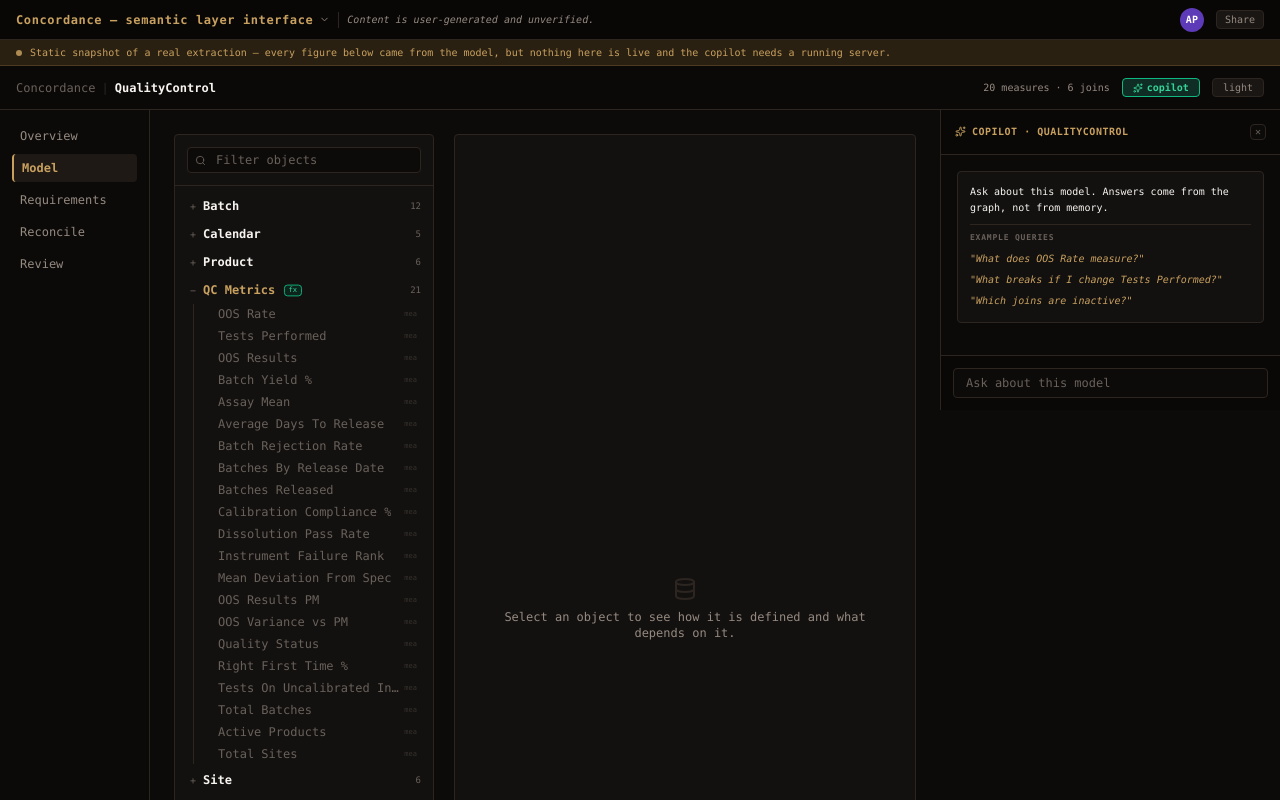
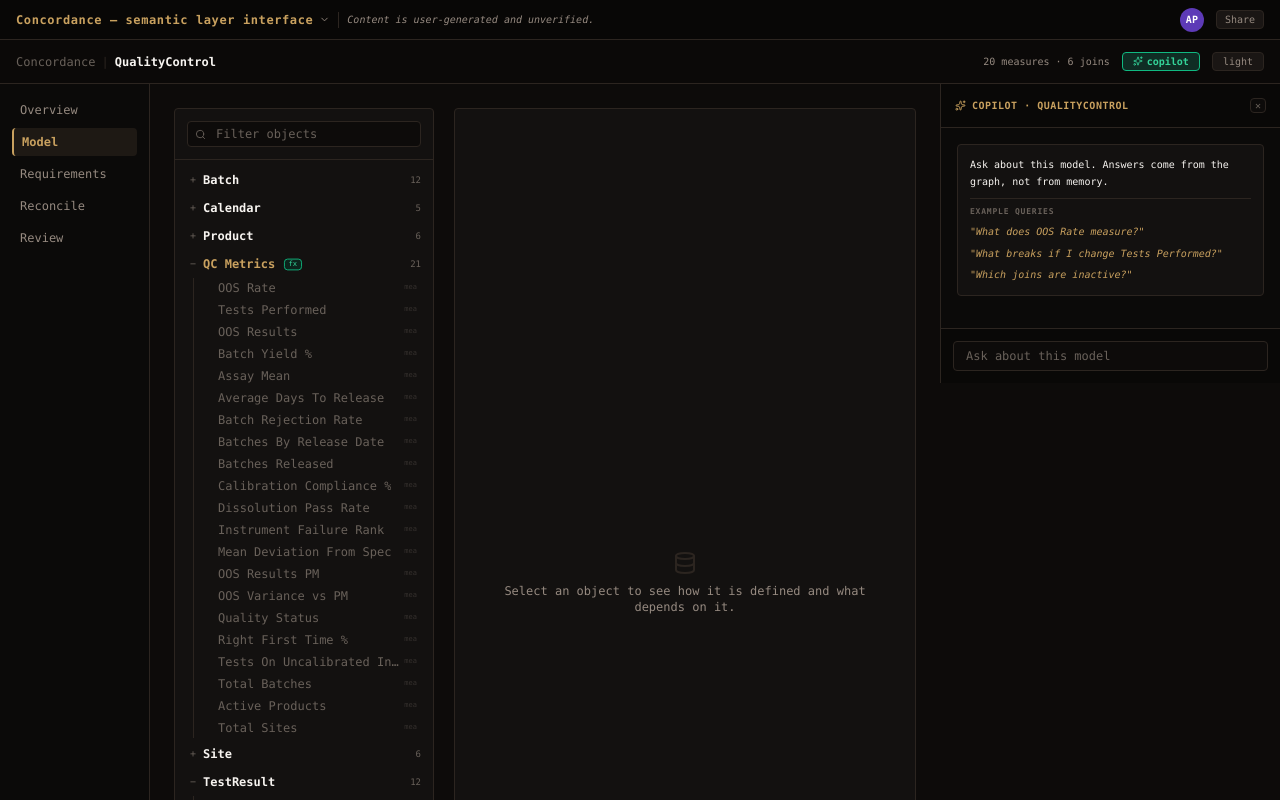
Before and after one commit to amulyapatil0107/concordance, a React (Vite) app: page / in a window 1280 px wide. Shown: the top 800 px of the page. Built offline with nearby package versions, Linux system fonts and the light colour scheme.

Commit message:
style: remove amber warning banner from dashboard layout

```diff
--- a/src/App.tsx
+++ b/src/App.tsx
@@ -154,12 +154,6 @@ function App() {
           </button>
         </div>
       </header>
-
-      {/* AMBER BANNER STRIP */}
-      <div className="bg-[#2a2012] border-b border-[#4d3a21] text-[#c9a15f] py-1.5 px-4 text-[10px] flex items-center gap-2 shrink-0 overflow-hidden">
-        <span className="inline-block w-1.5 h-1.5 rounded-full bg-[#c9a15f] animate-pulse" />
-        <span className="truncate">Static snapshot of a real extraction — every figure below came from the model, but nothing here is live and the copilot needs a running server.</span>
-      </div>
 
       {/* SECONDARY SUB-HEADER BAR */}
       <div className="h-11 border-b border-[#2c2520] px-4 flex items-center justify-between bg-[#0b0908] shrink-0">
```
